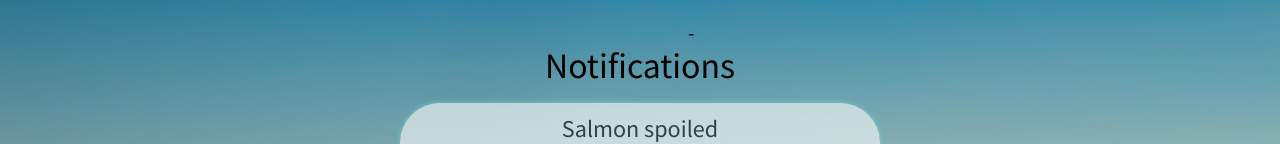
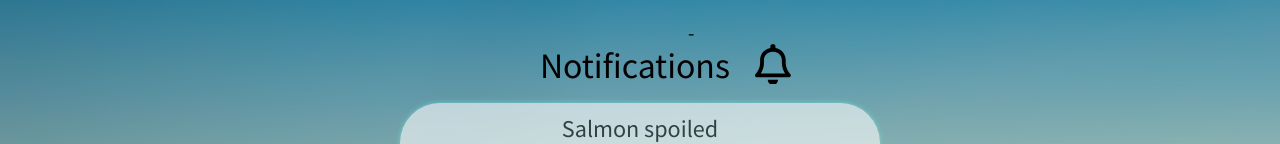
Before and after one commit to LuCC-que/CISC325-Project, a React (Create React App) app: page / in a window 1280 px wide. Shown: the part 416-560 px from the top of the page. Built offline with nearby package versions, Linux system fonts and the light colour scheme; no server answers.

Commit message:
add animations like zoom-in and notification bell

```diff
--- a/src/components/active/Active.module.css
+++ b/src/components/active/Active.module.css
@@ -80,6 +80,14 @@
   align-items: center;
   justify-content: space-evenly;
   margin: 6%;
+
+  /* zoom-in effect */
+  margin-left: 13%;
+  width: 400px;
+  overflow: hidden;
+  outline-offset: -8px;
+  position: relative;
+  border-radius: 12px;
 }
 
 .fridgeImage {
@@ -94,6 +102,19 @@
   height: 225px;
   background-color: #fff;
   border-radius: 12px;
+
+  /* zoom-in */
+  transition: transform .75s;
+  object-fit: cover;
+  inset: 0;
+}
+
+.foodRe:hover .foodImage{
+  transform: scale(1.15);
+}
+
+.foodRe:hover .foodImage3{
+  transform: scale(1.15);
 }
 
 .foodImage3 {
@@ -101,6 +122,10 @@
   height: 100px;
   background-color: #fff;
   border-radius: 12px;
+
+  /* zoom in effect */
+  transition: transform .75s;
+  object-fit: cover;
 }
 
 .fridgeVal {
--- a/src/components/slient/Slient.css
+++ b/src/components/slient/Slient.css
@@ -103,6 +103,40 @@
   justify-content: center;
 }
 
+.ovalBox {
+  display: flex;
+  align-items: center;
+  justify-content: center;
+  flex-direction: row;
+
+  /* shake */
+  /* cursor: pointer; */
+}
+
+.ovalBell {
+  max-width: 7%;
+}
+
+/* shake animation */
+.ovalBox:hover .ovalBell{
+  animation: shake 1s forwards;
+}
+
+@keyframes shake {
+  10%{
+    transform: rotate(15deg);
+  }
+  20%{
+    transform: rotate(-15deg);
+  }
+  30%{
+    transform: rotate(15deg);
+  }
+  50%{
+    transform: rotate(0deg);
+  }
+}
+
 .oval {
   margin: 1rem;
   width: 30rem;
@@ -119,9 +153,8 @@
 }
 
 .ovalTitle {
-  /* background-color: #fdfdfd; */
-  width: 80%;
   margin-left: 10%;
+  margin-right: 5%;
   font-size: 200%;
   display: flex;
   align-items: center;
--- a/src/components/slient/Slient.js
+++ b/src/components/slient/Slient.js
@@ -187,7 +187,10 @@
       </div>
       <div className="notification">
         <div className="notifyBox">
-          <div className="ovalTitle">Notifications</div>
+          <div className="ovalBox">
+            <div className="ovalTitle">Notifications</div>
+            <svg xmlns="http://www.w3.org/2000/svg" viewBox="0 0 448 512" className="ovalBell"><path d="M256 32V49.88C328.5 61.39 384 124.2 384 200V233.4C384 278.8 399.5 322.9 427.8 358.4L442.7 377C448.5 384.2 449.6 394.1 445.6 402.4C441.6 410.7 433.2 416 424 416H24C14.77 416 6.365 410.7 2.369 402.4C-1.628 394.1-.504 384.2 5.26 377L20.17 358.4C48.54 322.9 64 278.8 64 233.4V200C64 124.2 119.5 61.39 192 49.88V32C192 14.33 206.3 0 224 0C241.7 0 256 14.33 256 32V32zM216 96C158.6 96 112 142.6 112 200V233.4C112 281.3 98.12 328 72.31 368H375.7C349.9 328 336 281.3 336 233.4V200C336 142.6 289.4 96 232 96H216zM288 448C288 464.1 281.3 481.3 269.3 493.3C257.3 505.3 240.1 512 224 512C207 512 190.7 505.3 178.7 493.3C166.7 481.3 160 464.1 160 448H288z"/></svg>
+          </div>
           <div className="oval">
             <div className="ovalText">Salmon spoiled</div>
             <div className="ovalText">Expiration date: Thu Jan 09, 2022</div>
```
